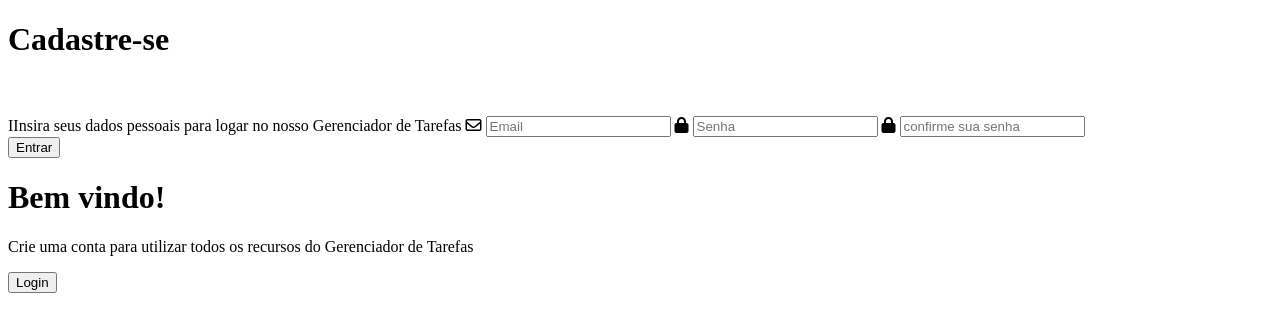
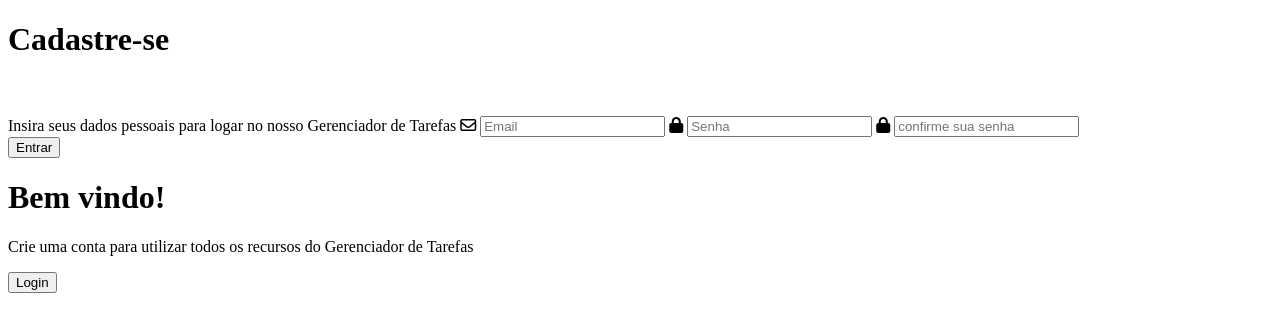
Before and after one commit to EmilyMedeiross/projeto_BD, a Flask app: page /register in a window 1280 px wide. Shown: the top 332 px of the page. Run offline with Flask 3, Linux system fonts and the light colour scheme; some libraries are stand-ins or nearby versions.

Commit message:
Update register.html

```diff
--- a/templates/pages/register.html
+++ b/templates/pages/register.html
@@ -16,7 +16,7 @@
             <form class="form" method="post" action="{{url_for('login')}}">
                 <h1>Cadastre-se</h1>
                 <br><br>
-                <span>IInsira seus dados pessoais para logar no nosso Gerenciador de Tarefas </span>
+                <span>Insira seus dados pessoais para logar no nosso Gerenciador de Tarefas </span>
 
                 <label class="label-input" for="email">
                     <i class="far fa-envelope icon-modify"></i>
```
